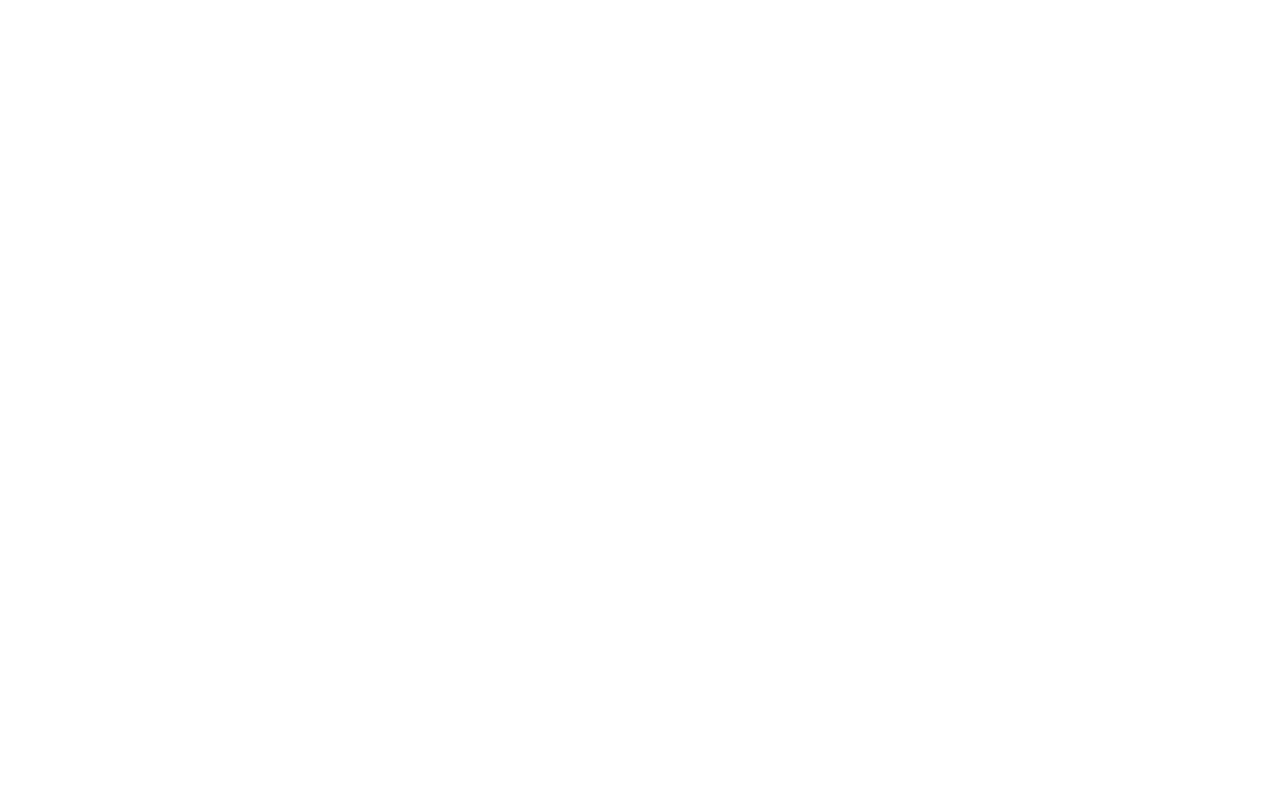
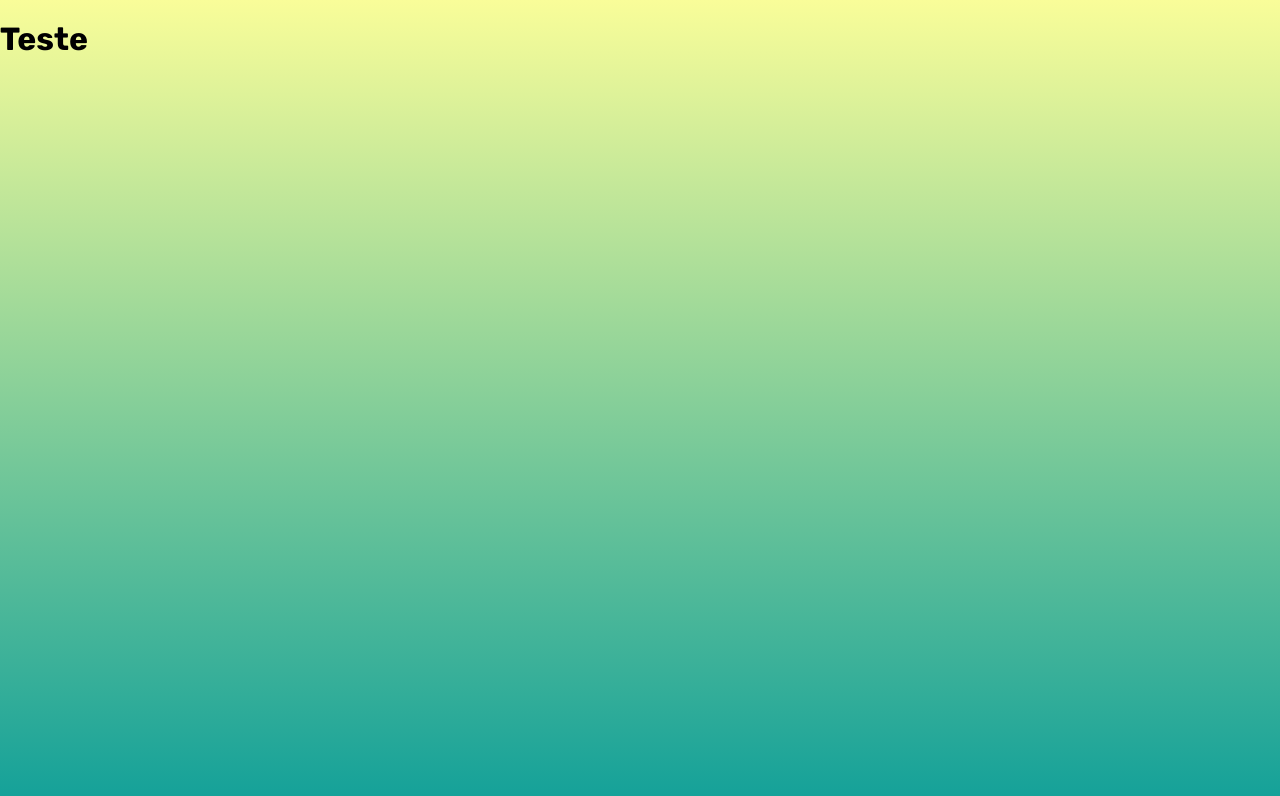
Before and after one commit to Sandro-Moraes/project-01.2024, a plain HTML site: page index.html in a window 1280 px wide. Drawn offline with nearby package versions, Linux system fonts and the light colour scheme.

Commit message:
add Our-CSS, global settings in style.css and the gradient

```diff
--- a/assets/css/style.css
+++ b/assets/css/style.css
@@ -0,0 +1,14 @@
+@charset "UTF-8";
+
+*{
+    margin: 0;
+    padding: 0;
+    font-family: 'Rubik', sans-serif;
+}
+
+body{
+    background-image: linear-gradient(to top, #14a199, #F9FD99);
+    height: 100%;
+    background-attachment: fixed;
+    font-weight: 300;
+}
--- a/index.html
+++ b/index.html
@@ -4,6 +4,8 @@
     <meta charset="UTF-8">
     <meta name="viewport" content="width=device-width, initial-scale=1.0">
 
+    <!-- Our CSS -->
+    <link rel="stylesheet" href="assets/css/style.css">
     <!-- Normalize CSS -->
     <link rel="stylesheet" href="https://cdnjs.cloudflare.com/ajax/libs/normalize/8.0.1/normalize.min.css" integrity="sha512-NhSC1YmyruXifcj/KFRWoC561YpHpc5Jtzgvbuzx5VozKpWvQ+4nXhPdFgmx8xqexRcpAglTj9sIBWINXa8x5w==" crossorigin="anonymous" referrerpolicy="no-referrer" />
     <!-- Rubik font -->
@@ -14,6 +16,6 @@
     <title>Jogo da Velha com IA</title>
 </head>
 <body>
-
+    <h1>Teste</h1>
 </body>
 </html>
```
